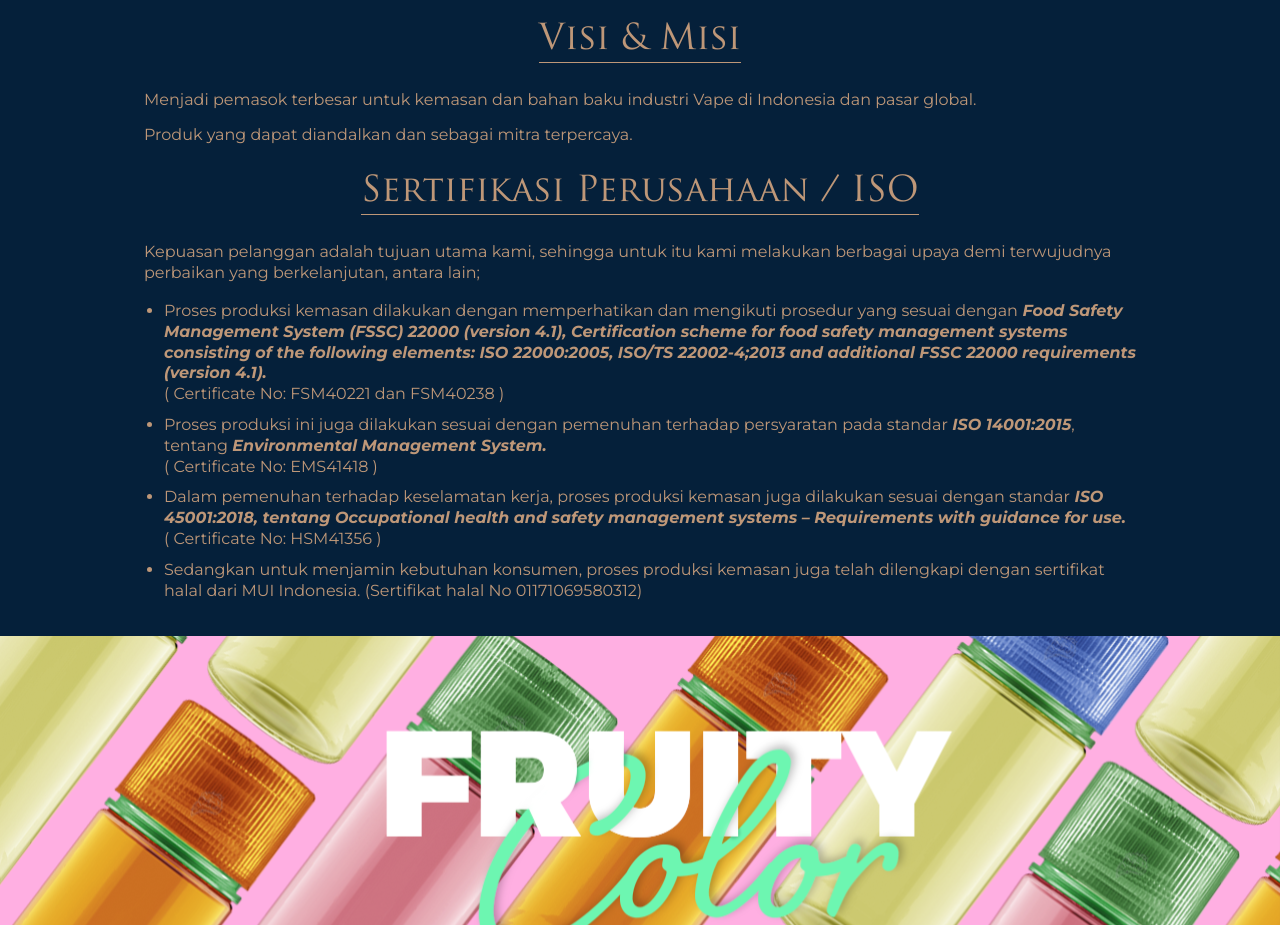
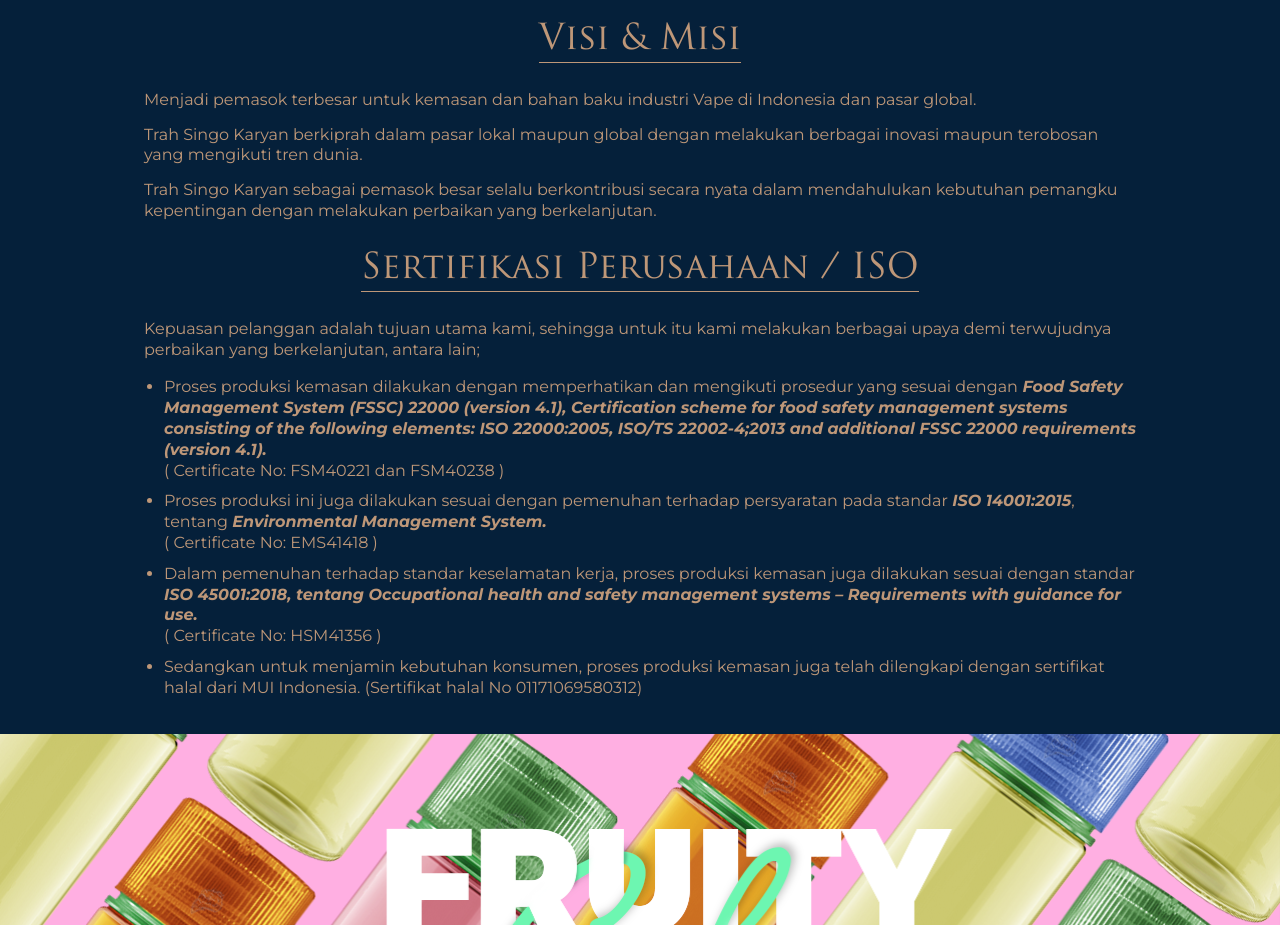
Before and after one commit to putranugroho/react-landing-page, a React (Create React App) app: page / in a window 1280 px wide. Shown: the part 1220-2145 px from the top of the page. Built offline with nearby package versions, Linux system fonts and the light colour scheme.

Commit message:
Update VisiMisi & Sertifikat

```diff
--- a/src/components/About.js
+++ b/src/components/About.js
@@ -41,7 +41,10 @@
                     Menjadi pemasok terbesar untuk kemasan dan bahan baku industri Vape di Indonesia dan pasar global.
                 </div>
                 <div className="about__detail2">
-                    Produk yang dapat diandalkan dan sebagai mitra terpercaya.
+                    Trah Singo Karyan berkiprah dalam pasar lokal maupun global dengan melakukan berbagai inovasi maupun terobosan yang mengikuti tren dunia.
+                </div>
+                <div className="about__detail2">
+                    Trah Singo Karyan sebagai pemasok besar selalu berkontribusi secara nyata dalam mendahulukan kebutuhan pemangku kepentingan dengan melakukan perbaikan yang berkelanjutan.
                 </div>
             </div>
             {/* <div className="about__video">
@@ -68,7 +71,7 @@
                         ( Certificate No: EMS41418 )
                     </li>
                     <li>
-                        Dalam pemenuhan terhadap keselamatan kerja, proses produksi kemasan juga dilakukan sesuai dengan standar
+                        Dalam pemenuhan terhadap standar keselamatan kerja, proses produksi kemasan juga dilakukan sesuai dengan standar
                         <span className="list__highlight"> ISO 45001:2018, tentang Occupational health and safety management systems – Requirements with guidance for use.</span><br/>
                         ( Certificate No: HSM41356 )
                     </li>
```
